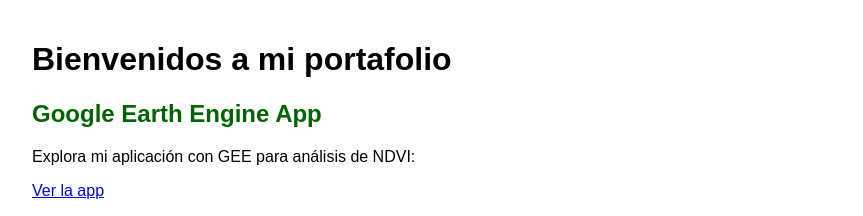
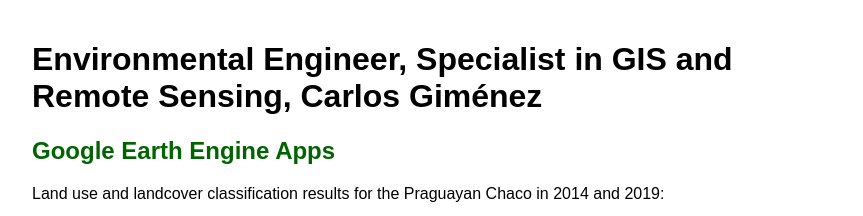
Before and after one commit to carlosgl91/cgportfolio, a plain HTML site: page index.html in a window 1280 px wide. Shown: the top 216 px of the page, without its empty margins (208-1071 px from the left). Drawn offline with Linux system fonts and the light colour scheme; grey boxes are pictures that could not be loaded.

Commit message:
Update index.html

```diff
--- a/index.html
+++ b/index.html
@@ -10,13 +10,14 @@
   </style>
 </head>
 <body>
-  <h1>Bienvenidos a mi portafolio</h1>
+  <h1>Environmental Engineer, Specialist in GIS and Remote Sensing, Carlos Giménez</h1>
 
   <!-- GEE App -->
   <section>
-    <h2>Google Earth Engine App</h2>
-    <p>Explora mi aplicación con GEE para análisis de NDVI:</p>
-    <a href="https://your-earth-engine-app-url" target="_blank">Ver la app</a>
+    <h2>Google Earth Engine Apps</h2>
+    <p>Land use and landcover classification results for the Praguayan Chaco in 2014 and 2019:</p>
+    <a href="https://charlieswall.users.earthengine.app/view/chacoproject" target="_blank">Ver la app</a>
+     <iframe src="https://charlieswall.users.earthengine.app/view/chacoproject" height="600" style="border:none;"></iframe>
   </section>
 
   <!-- Shiny App -->
@@ -24,7 +25,7 @@
     <h2>R Shiny App</h2>
     <p>App interactiva para monitorear cambios de cobertura vegetal:</p>
     <a href=" https://epi-gis-py.shinyapps.io/covid19py/" target="_blank">Ver la app</a>
-    <iframe src="https://epi-gis-py.shinyapps.io/covid19py/" width="100%" height="600" style="border:none;"></iframe>
+    <!--<iframe src="https://epi-gis-py.shinyapps.io/covid19py/" width="100%" height="600" style="border:none;"></iframe> -->
 
   </section>
 </body>
```
